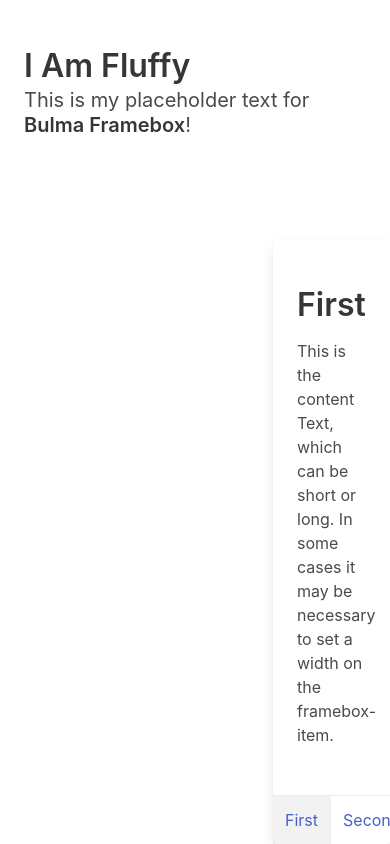
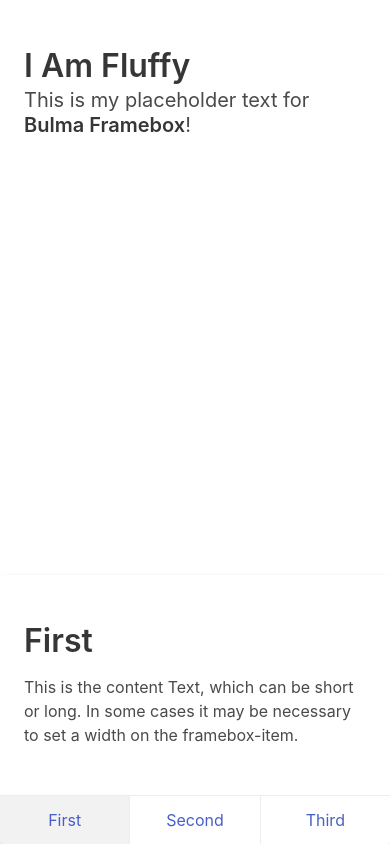
Before and after one commit to frizzant/bulma-framebox, a plain HTML site: page preview.html in a window 390 px wide. Drawn offline with nearby package versions, Linux system fonts and the light colour scheme.

Commit message:
Version 0.0.4

```diff
--- a/custom.scss
+++ b/custom.scss
@@ -2,17 +2,16 @@
 
 #framebox-container {
   position: fixed;
+  width: 30%;
+  //max-width: 500px;
   right: 0;
   bottom: 0;
 
-  //border: 1px dashed red;
   section {margin-bottom: 0!important;}
   .framebox-item {
     visibility: hidden;
     opacity: 0;
-    //height: 0;
     max-height: 0;
-    //min-width: 200px;
 
     -webkit-transition: all .5s linear;
     -moz-transition: all .5s linear;
@@ -34,14 +33,24 @@
       }
     }
   }
+}
 
-  //.framebox-clicker-container {
-  //  position: absolute;
-  //  right: 0;
-  //  bottom: 0;
-  //
-  //  .framebox-clicker {
-  //    border: 1px dashed green;
-  //  }
-  //}
+// Bulma CSS Default Media Queries
+//
+//           768         1024                1216         1408
+//  '     '     '     '     '     '     '     '     '     '     '     '
+//  <---------^------------^------------------^-------------^------------->
+//   mobile      tablet         desktop         widescreen      fullhd
+
+@media screen and (max-width: 1408px) {}
+@media screen and (max-width: 1216px) {
+  #framebox-container {width: 40%;}
 }
+@media screen and (max-width: 1024px) {
+  #framebox-container {width: 50%;}
+}
+@media screen and (max-width: 768px) {
+  #framebox-container {width: 100%;}
+}
+
+// END Media Queries END
--- a/framebox.js
+++ b/framebox.js
@@ -50,7 +50,8 @@ framebox = () => {
         theFrameboxContainer.querySelector('.framebox-visible').classList.remove('framebox-visible');
         framebox.items[iteration].classList.add('framebox-visible');
 
-        console.log("itemPosition: " + itemPosition + " currentItemIndex: " + currentItemIndex + ' iteration: ' + iteration);
+        // console.log("itemPosition: " + itemPosition + " currentItemIndex: " + currentItemIndex + ' iteration: ' + iteration);
+        console.log(`itemPosition: ${itemPosition} currentItemIndex: ${currentItemIndex} iteration: ${iteration}`);
     };
 
     let frameboxLoader = () => { // generate HTML footer
@@ -70,7 +71,7 @@ framebox = () => {
                         } else {
                             activeClass = '';
                         }
-                        framebox.container.querySelector('footer').insertAdjacentHTML('beforeend', '<a href="#" data-clicker-id="' + frameboxItemIteration + '" class="framebox-clicker card-footer-item ' + activeClass + '">' + item.dataset.title + '</a>');
+                        framebox.container.querySelector('footer').insertAdjacentHTML('beforeend', `<a href="#" data-clicker-id="${frameboxItemIteration}" class="framebox-clicker card-footer-item ${activeClass}">${item.dataset.title}</a>`);
 
                         let theClickerItem = (document.querySelectorAll('footer .framebox-clicker'))[frameboxItemIteration];
                         theClickerItem.addEventListener('click', function (event) {
@@ -80,7 +81,7 @@ framebox = () => {
                         frameboxItemIteration++;
 
                         if (frameboxItemIteration === framebox.items.length) { // if last loop
-                            resolve('resolved');
+                            resolve();
                         }
                     }
                 });
@@ -95,7 +96,7 @@ framebox = () => {
         let rotateFramebox = () => {
 
             if (framebox.settings.rotate === true) {
-                console.log('rotating');
+                // console.log('rotating');
 
                 // let frameboxFooter = framebox.container.querySelector('footer');
                 theFrameboxContainer.addEventListener('mouseleave', () => {
--- a/preview.html
+++ b/preview.html
@@ -20,7 +20,7 @@
 	</div>
 </section>
 
-<div id="framebox-container" class="card" style="width: 30%;">
+<div id="framebox-container" class="card">
 	<section class="section content column">
 		<div class="framebox-item framebox-visible" data-title="First">
 			<h1>First</h1>
```
Also changed, not shown: custom.css, 1 other file.
